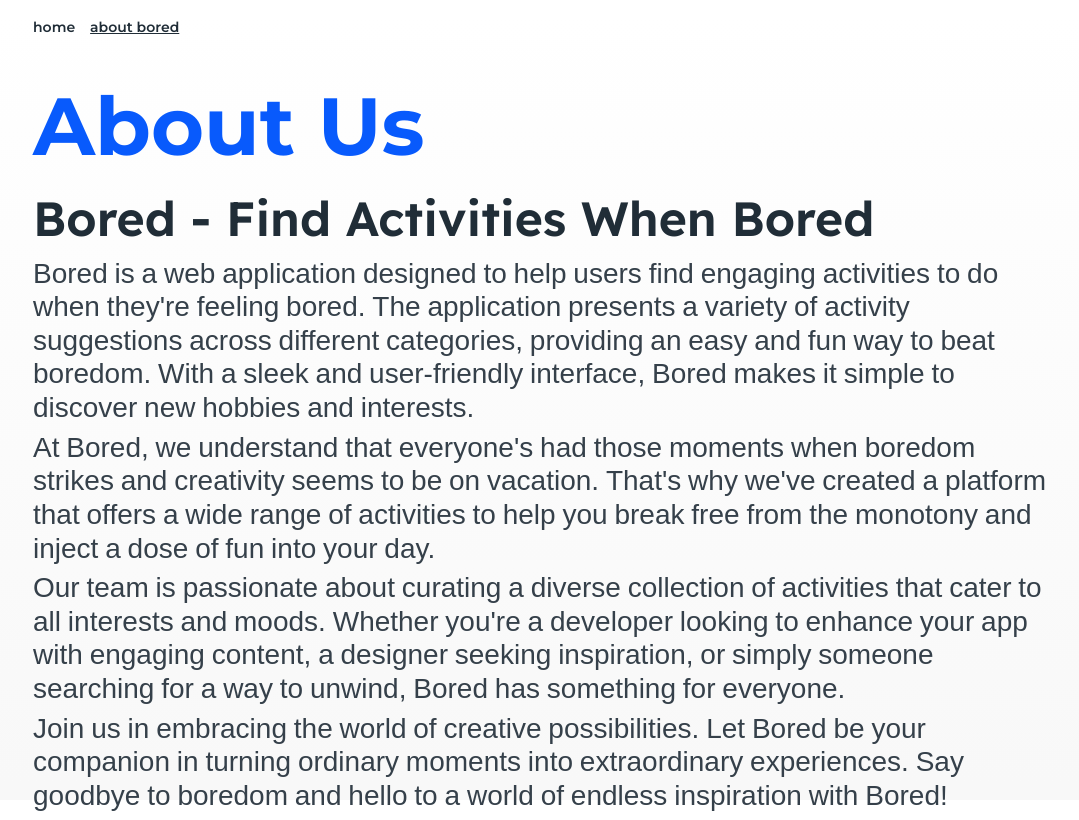
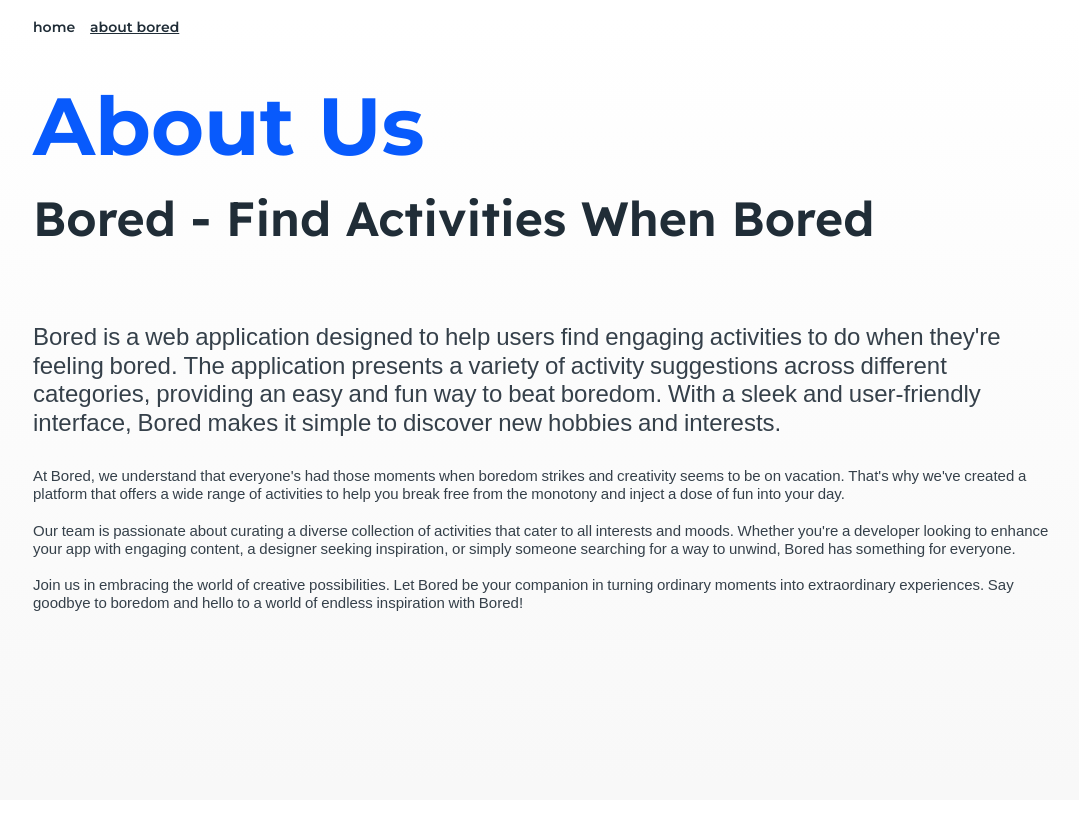
Before and after one commit to masiehdon/Bored, a React (Vite) app: page /about in a window 1280 px wide. Shown: the whole page, without its empty margins (95-1174 px from the left). Built offline with nearby package versions, Linux system fonts and the light colour scheme.

Commit message:
Add styling to copy

```diff
--- a/src/components/About.jsx
+++ b/src/components/About.jsx
@@ -1,22 +1,29 @@
+import '../styles/About.css'
+
 function About() {
   return (
-    <div>
-      <h1>About Us</h1>
+    <>
+      <div className='main-container'>
+        <div>
+          <h1>About Us</h1>
           <h2>Bored - Find Activities When Bored</h2>
-          <p>
+          <p className="ingress">
             {`Bored is a web application designed to help users find engaging activities to do when they're feeling bored. The application presents a variety of activity suggestions across different categories, providing an easy and fun way to beat boredom. With a sleek and user-friendly interface, Bored makes it simple to discover new hobbies and interests.`}
           </p>
-          <p>
+          <p className="body-copy">
             {`At Bored, we understand that everyone's had those moments when boredom strikes and creativity seems to be on vacation. That's why we've created a platform that offers a wide range of activities to help you break free from the monotony and inject a dose of fun into your day.`}
           </p>
-          <p>
+          <p className="body-copy">
             {` Our team is passionate about curating a diverse collection of activities that cater to all interests and moods. Whether you're a developer looking to enhance your app with engaging content, a designer seeking inspiration, or simply someone searching for a way to unwind, Bored has something for everyone.`}
           </p>
-          <p>
+
+          <p className="body-copy">
             {`Join us in embracing the world of creative possibilities. Let Bored be your companion in turning ordinary moments into extraordinary experiences. Say goodbye to boredom and hello to a world of endless inspiration with Bored!`}
           </p>
-    </div>
-  )
+        </div>
+      </div>
+    </>
+  );
 }
 
 export default About;
--- a/src/index.css
+++ b/src/index.css
@@ -29,7 +29,6 @@ body {
   font-family: 'Montserrat', sans-serif;
   color: #202D37;
   background: linear-gradient(180deg, rgba(255,255,255, 1) 2%, rgba(248,248,248,1) 98%);
-
 }
 
 img, svg {
@@ -88,6 +87,15 @@ p {
   margin: 3.2em 0 1.22em;
 }
 
+.body-copy {
+  font-family: 'Noto Sans Yi', sans-serif;
+  font-weight: 400;
+  font-size: 1.5em;
+  line-height: 120%;
+  color: #35404A;
+  margin: 1.2em 0 1.22em;
+}
+
 a,
 a:link,
 a:visited {
--- /dev/null
+++ b/src/styles/About.css
@@ -0,0 +1,10 @@
+.main-container {
+  display: flex;
+  justify-content: center;
+  align-items: center;
+  gap: 100px;
+}
+
+img {
+  max-width: 500px;
+}
```
